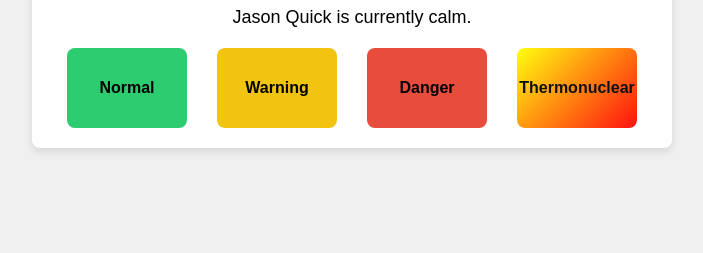
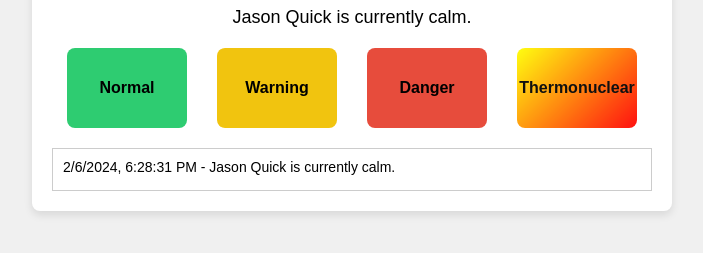
Before and after one commit to vitanzar2/JasonAngryCheck, a plain HTML site: page index.html in a window 1280 px wide. Both pictures are taken after a click on the element "Normal". Shown: the part 151-404 px from the top of the page, without its empty margins (288-991 px from the left). Drawn offline with Linux system fonts and the light colour scheme.

Commit message:
Update index.html

```diff
--- a/index.html
+++ b/index.html
@@ -59,6 +59,19 @@
         font-weight: bold;
     }
 
+    .log-container {
+        margin-top: 20px;
+        max-height: 200px;
+        overflow-y: scroll;
+        border: 1px solid #ccc;
+        padding: 10px;
+    }
+
+    .log-entry {
+        font-size: 14px;
+        margin-bottom: 5px;
+    }
+
     .normal { background-color: #2ecc71; }
     .warning { background-color: #f1c40f; }
     .danger { background-color: #e74c3c; }
@@ -88,12 +101,19 @@
             <div class="box danger" onclick="updateStatus('Danger', 'Jason Quick is currently angry.')">Danger</div>
             <div class="box thermonuclear" onclick="updateStatus('Thermonuclear', 'Jason Quick is in a thermonuclear state of rage!')">Thermonuclear</div>
         </div>
+        <div class="log-container" id="logContainer"></div>
     </div>
 
     <script>
         function updateStatus(level, message) {
+            var timestamp = new Date().toLocaleString();
             document.querySelector('.anger-level').textContent = level;
             document.querySelector('.status-update').textContent = message;
+            var logEntry = document.createElement('div');
+            logEntry.className = 'log-entry';
+            logEntry.textContent = timestamp + ' - ' + message;
+            document.getElementById('logContainer').appendChild(logEntry);
+            document.getElementById('logContainer').scrollTop = document.getElementById('logContainer').scrollHeight;
         }
     </script>
 </body>
```
